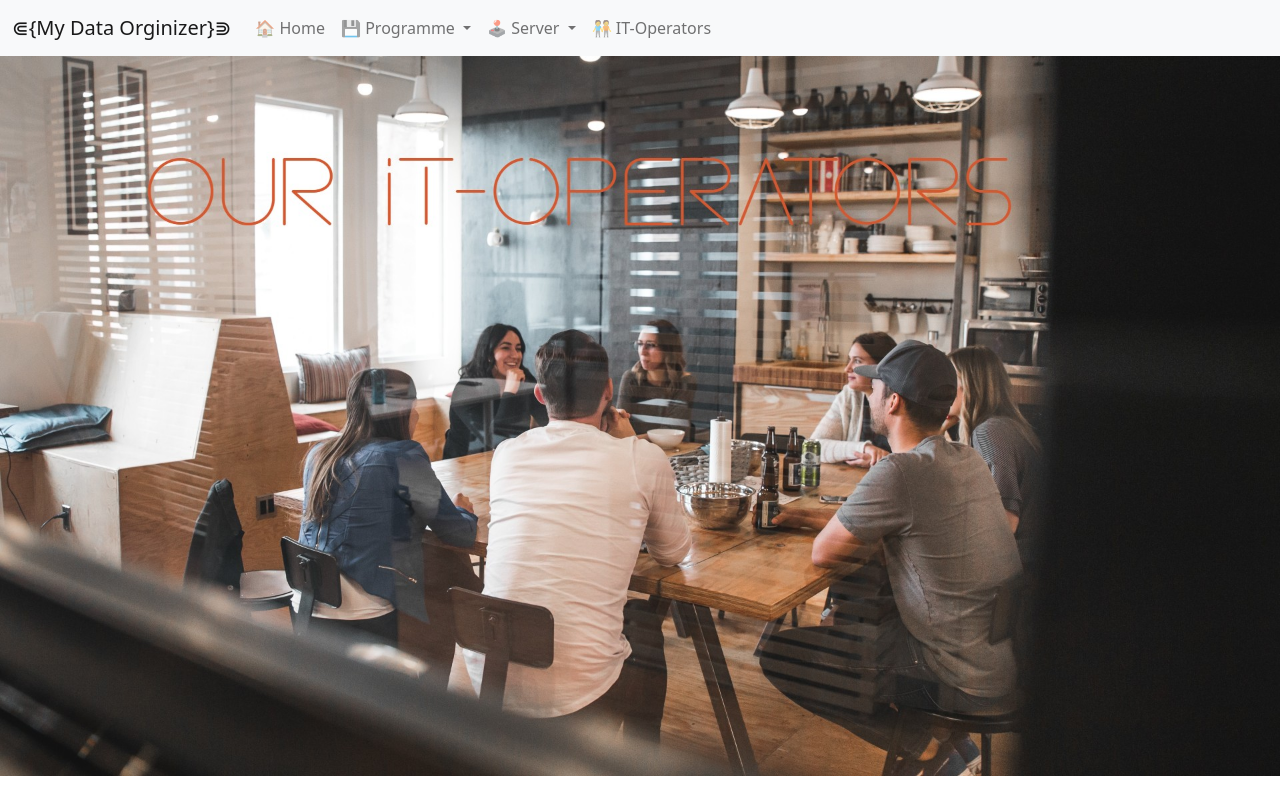
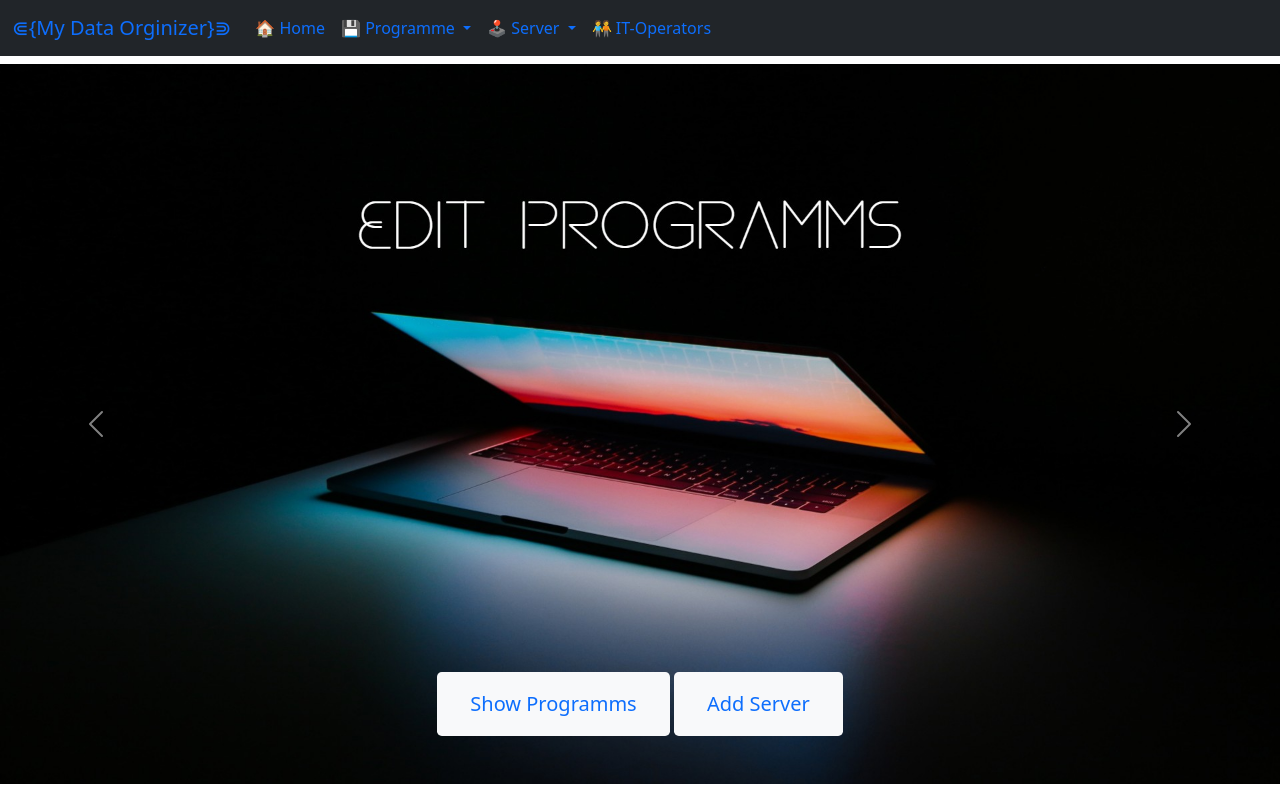
Before and after one commit to SPL21GL/GS_INFI_Projekt_2022, a Flask app: page / in a window 1280 px wide. Run offline with Flask 2, Linux system fonts and the light colour scheme; some libraries are stand-ins or nearby versions.

Commit message:
erste tabelle

```diff
--- a/app.py
+++ b/app.py
@@ -2,6 +2,7 @@ from flask import Flask
 from model.models import db
 from flask.templating import render_template
 from controllers.index import index_blueprint
+from controllers.programms_controller import programm_blueprint
 import sqlalchemy
 app = Flask(__name__)
 app.secret_key = "VerySecretSecretKey"
@@ -10,7 +11,7 @@ app.config["SQLALCHEMY_TRACK_MODIFICATIONS"] = False
 app.config["SQLALCHEMY_DATABASE_URI"] = "mysql://root:root@localhost/mydataorginizer"
 
 db.init_app(app)
-print(234)
 app.register_blueprint(index_blueprint)
+app.register_blueprint(programm_blueprint)
 
 app.run(debug=True)
--- a/templates/base.html
+++ b/templates/base.html
@@ -18,7 +18,7 @@
 <body>
 
 
-  <nav class="navbar navbar-expand-lg navbar-light bg-light">
+  <nav class="navbar navbar-expand-lg navbar-p-3 mb-2 bg-dark text-white">
     <div class="container-fluid">
       <a class="navbar-brand" href="#">⋐{My Data Orginizer}⋑ </a>
       <button class="navbar-toggler" type="button" data-bs-toggle="collapse" data-bs-target="#navbarNavAltMarkup"
@@ -32,13 +32,13 @@
           </li>
 
           <li class="nav-item dropdown">
-            <a class="nav-link dropdown-toggle" href="/products" id="navbarDropdownMenuLink" role="button"
+            <a class="nav-link dropdown-toggle" href="/programms" id="navbarDropdownMenuLink" role="button"
               data-bs-toggle="dropdown" aria-expanded="false">
               💾 Programme
             </a>
             <ul class="dropdown-menu" aria-labelledby="navbarDropdownMenuLink">
-              <li><a class="dropdown-item" href="/products">show Programms</a></li>
-              <li><a class="dropdown-item" href="/products/add">add Programm</a></li>
+              <li><a class="dropdown-item" href="/programms">show Programms</a></li>
+              <li><a class="dropdown-item" href="/programms/add">add Programm</a></li>
             </ul>
           </li>
 
@@ -61,25 +61,35 @@
   </nav>
 
   <div id="slides" class="carousel slide" data-ride="carousel">
-    <ul class="carousel-indicators">
-      <li data-target="#slides" data-slide-to="0" class="active"></li>
-      <li data-target="#slides" data-slide-to="1"></li>
-      <li data-target="#slides" data-slide-to="2"></li>
-    </ul>
-
     <div class="carousel-inner">
       <div class="carousel-item active">
-      <img src="static/Programms.jpg" class="img-fluid" alt="Responsive image">
+        <img src="static/Programms.jpg" class="img-fluid" alt="First slide">
         <div class="carousel-caption">
-        <button type="button" class="btn btn-outline-light btn-lg">VIEW DEMO</button>
+          <button type="button" class="btn btn-p-3 mb-2 bg-light text-dark btn-lg"><a class="nav-link" href="/programms">Show Programms</a></button>
+          <button type="button" class="btn btn-p-3 mb-2 bg-light text-dark btn-lg"><a class="nav-link" href="/programms/add">Add Server</a></button>
         </div>
       </div>
-    <div class="carousel-item active">
-      <img src="static/server_background.jpg" class="img-fluid" alt="Responsive image">
+      <div class="carousel-item">
+        <img src="static/server_background.jpg" class="img-fluid" alt="Second slide">
+        <div class="carousel-caption">
+          <button type="button" class="btn btn-p-3 mb-2 bg-light text-dark btn-lg"><a class="nav-link" href="/products">Show Server</a></button>
+          <button type="button" class="btn btn-p-3 mb-2 bg-light text-dark btn-lg"><a class="nav-link" href="/products/add">Add Server</a></button>
         </div>
-    <div class="carousel-item active">
-      <img src="static/it_operators.jpg" class="img-fluid" alt="Responsive image">
       </div>
+      <div class="carousel-item">
+        <img src="static/it_operators.jpg" class="img-fluid" alt="Third slide">
+        <div class="carousel-caption">
+          <button type="button" class="btn btn-p-3 mb-2 bg-light text-dark btn-lg"><a class="nav-link" href="/employees">Show IT-Operators</a></button>
+        </div>
+      </div>
+      <a class="carousel-control-prev" href="#slides" role="button" data-slide="prev">
+        <span class="carousel-control-prev-icon" aria-hidden="true"></span>
+        <span class="sr-only">Previous</span>
+      </a>
+    <a class="carousel-control-next" href="#slides" role="button" data-slide="next">
+      <span class="carousel-control-next-icon" aria-hidden="true"></span>
+      <span class="sr-only">Next</span>
+    </a>
   </div>
 
   {% with messages = get_flashed_messages() %}
```
Also changed, not shown: controllers/programms_controller.py (added, +12 -0 lines), templates/programms.html (added, +44 -0 lines). Lines whose indentation alone changed are shown as unchanged.
